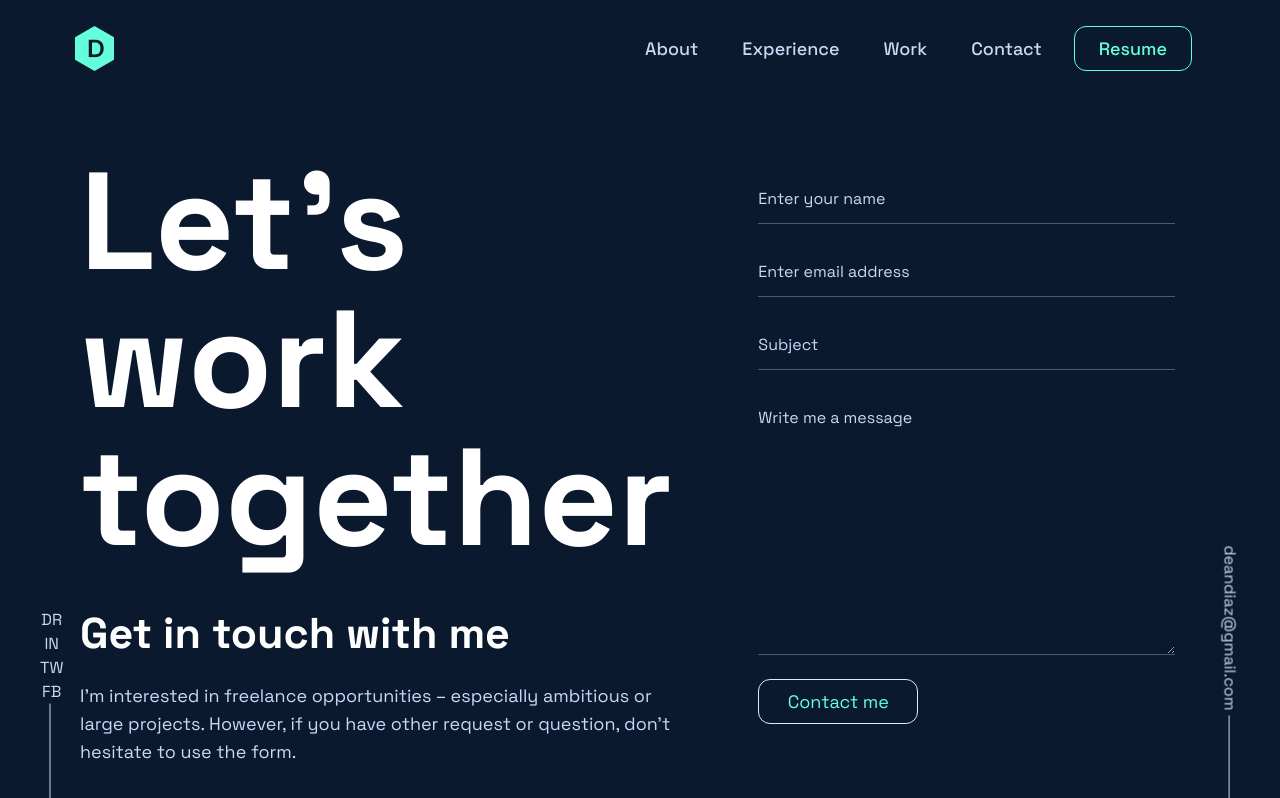
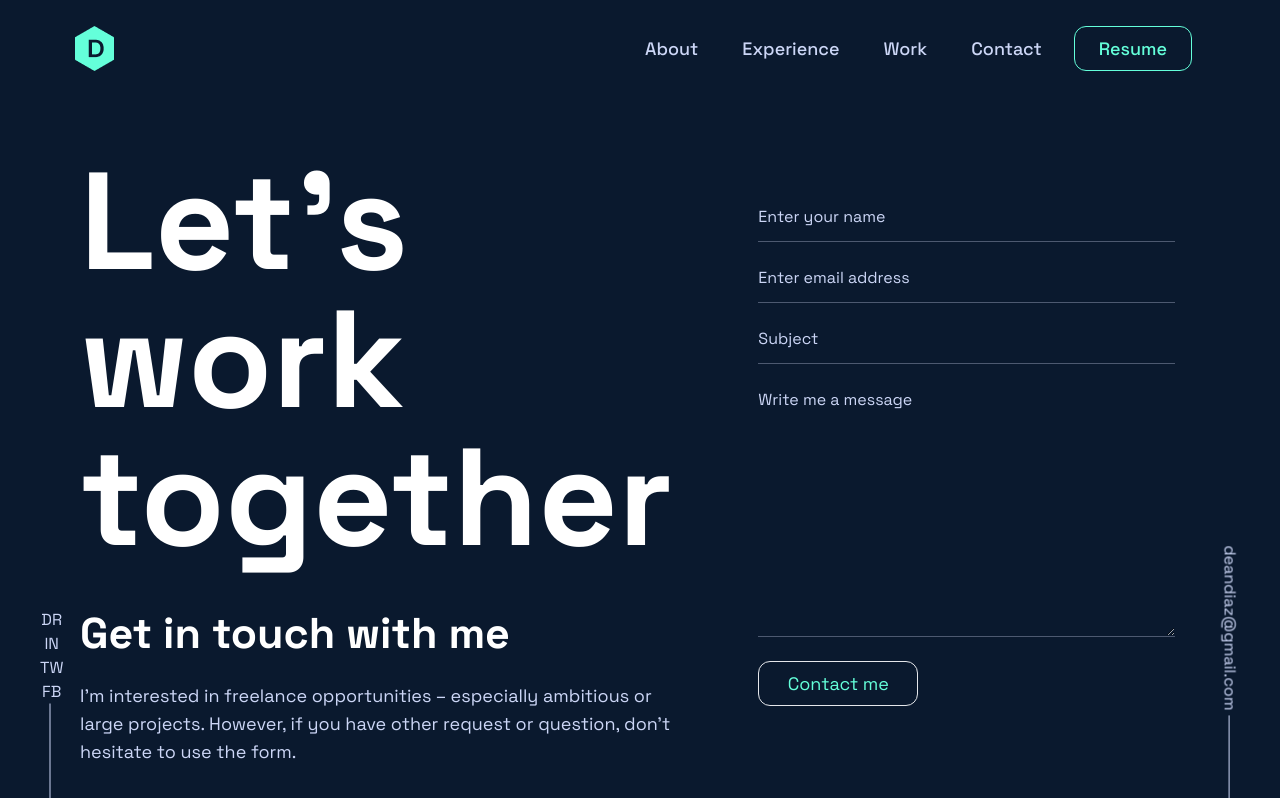
Before and after one commit to ikholil/disxtion2, a Next.js app: page /contact in a window 1280 px wide. Shown: the top 798 px of the page. Built offline with nearby package versions, Linux system fonts and the light colour scheme.

Commit message:
error fixed

```diff
--- a/components/contact/Contact.js
+++ b/components/contact/Contact.js
@@ -1,33 +1,40 @@
-import React from 'react';
-import Title from '../other/Title';
-import { Formik } from 'formik';
+import React from "react";
+import Title from "../other/Title";
+import { Formik } from "formik";
 const Contact = () => {
   return (
-        <div className='grid h-full mb-10 lg:h-[88vh] items-center  grid-cols-12 mx-4 sm:mx-14 md:mx-20 2xl:mx-72'>
-            <div className=' col-span-12 lg:col-span-7'>
-                <Title text='Let’s work together' />
-                <h2 className='text-white text-24 md:text-[43px] mt-9 font-bold'>Get in touch with me</h2>
-                <p className='text-small text-secondary leading-7 pr-10 mt-4'>I’m interested in freelance opportunities – especially ambitious or large projects. However, if you have other request or question, don’t hesitate to use the form.</p>
+    <div className="grid h-full mb-10 lg:h-[88vh] items-center  grid-cols-12 mx-4 sm:mx-14 md:mx-20 2xl:mx-72">
+      <div className=" col-span-12 lg:col-span-7">
+        <Title text="Let’s work together" />
+        <h2 className="text-white text-24 md:text-[43px] mt-9 font-bold">
+          Get in touch with me
+        </h2>
+        <p className="text-small text-secondary leading-7 pr-10 mt-4">
+          I’m interested in freelance opportunities – especially ambitious or
+          large projects. However, if you have other request or question, don’t
+          hesitate to use the form.
+        </p>
       </div>
-            <div className='col-span-12 lg:col-span-5 pb-10 mt-20 lg:mt-0 p-5 sm:p-[25px] 2xl:p-[60px] bg-card'>
-
+      <div className="col-span-12 lg:col-span-5 pb-10 mt-20 lg:mt-0 p-5 sm:p-[25px] 2xl:p-[60px] bg-card">
         <Formik
-                    initialValues={{ name: '', email: '', subject: '', message: '' }}
-                    validate={values => {
+          initialValues={{ name: "", email: "", subject: "", message: "" }}
+          validate={(values) => {
             const errors = {};
             if (!values.email) {
-                            errors.email = 'Email is Required';
+              errors.email = "Email is Required";
             } else if (
               !/^[A-Z0-9._%+-]+@[A-Z0-9.-]+\.[A-Z]{2,}$/i.test(values.email)
             ) {
-                            errors.email = 'Invalid email address';
+              errors.email = "Invalid email address";
             }
             if (!values.name) {
-                            errors.name = 'Name is Required';
-                        } if (!values.subject) {
-                            errors.subject = 'Subject is Required';
-                        } if (!values.message) {
-                            errors.message = 'Message is Required';
+              errors.name = "Name is Required";
+            }
+            if (!values.subject) {
+              errors.subject = "Subject is Required";
+            }
+            if (!values.message) {
+              errors.message = "Message is Required";
             }
             return errors;
           }}
@@ -49,47 +56,105 @@ const Contact = () => {
             /* and other goodies */
           }) => (
             <form onSubmit={handleSubmit}>
-                            <div className="relative z-0 mb-6 w-full group">
-                                <input type="text" onChange={handleChange}
+              <div className="relative z-0 mb-3 w-full group">
+                <input
+                  type="text"
+                  onChange={handleChange}
                   onBlur={handleBlur}
-                                    value={values.name} name="name" id="name" className="block custom-input border-none py-3 px-0 w-full text-sm text-gray-900 bg-transparent border-0 border-b-2 border-gray-300 appearance-none dark:text-white dark:border-gray-600  focus:outline-none focus:ring-0   peer" placeholder=" " required />
-                                <label htmlFor="name" className="peer-focus:font-medium absolute text-sm text-secondary dark:text-gray-400 duration-300 transform -translate-y-6 scale-75 top-3 -z-10 origin-[0] peer-focus:left-0   peer-placeholder-shown:scale-100 peer-placeholder-shown:translate-y-0 peer-focus:scale-75 peer-focus:-translate-y-6">Enter your name</label>
-                                <span className='text-red-500'> {errors.name && touched.name && errors.name}</span>
+                  value={values.name}
+                  name="name"
+                  id="name"
+                  className="block custom-input border-none py-3 px-0 w-full text-sm text-gray-900 bg-transparent border-0 border-b-2 border-gray-300 appearance-none dark:text-white dark:border-gray-600  focus:outline-none focus:ring-0   peer"
+                  placeholder=" "
+                  required
+                />
+                <label
+                  htmlFor="name"
+                  className="peer-focus:font-medium absolute text-sm text-secondary dark:text-gray-400 duration-300 transform -translate-y-6 scale-75 top-3 -z-10 origin-[0] peer-focus:left-0   peer-placeholder-shown:scale-100 peer-placeholder-shown:translate-y-0 peer-focus:scale-75 peer-focus:-translate-y-6"
+                >
+                  Enter your name
+                </label>
+                <span className="text-red-500 h-5 block">
+                  {" "}
+                  {errors.name && touched.name && errors.name}
+                </span>
+              </div>
+              <div className="relative z-0 mb-3 w-full group">
+                <input
+                  type="email"
+                  onChange={handleChange}
+                  onBlur={handleBlur}
+                  value={values.email}
+                  name="email"
+                  id="email"
+                  className="block custom-input border-none py-3 px-0 w-full text-sm text-gray-900 bg-transparent border-0 border-b-2 border-gray-300 appearance-none   focus:outline-none focus:ring-0  peer"
+                  placeholder=" "
+                  required
+                />
+                <label
+                  htmlFor="email"
+                  className="peer-focus:font-medium absolute text-sm text-secondary dark:text-gray-400 duration-300 transform -translate-y-6 scale-75 top-3 -z-10 origin-[0] peer-focus:left-0   peer-placeholder-shown:scale-100 peer-placeholder-shown:translate-y-0 peer-focus:scale-75 peer-focus:-translate-y-6"
+                >
+                  Enter email address
+                </label>
+                <span className="text-red-500 h-5 block">
+                  {" "}
+                  {errors.email && touched.email && errors.email}
+                </span>
+              </div>
+              <div className="relative z-0 mb-3 w-full group">
+                <input
+                  onChange={handleChange}
+                  onBlur={handleBlur}
+                  value={values.subject}
+                  type="text"
+                  id="subject"
+                  name="subject"
+                  className="block custom-input border-none py-3 px-0 w-full text-sm text-gray-900 bg-transparent border-0 border-b-2 border-gray-300 appearance-none   focus:outline-none focus:ring-0  peer"
+                  placeholder=" "
+                  required
+                />
+                <label
+                  htmlFor="subject"
+                  className="peer-focus:font-medium absolute text-sm text-secondary dark:text-gray-400 duration-300 transform -translate-y-6 scale-75 top-3 -z-10 origin-[0] peer-focus:left-0   peer-placeholder-shown:scale-100 peer-placeholder-shown:translate-y-0 peer-focus:scale-75 peer-focus:-translate-y-6"
+                >
+                  Subject
+                </label>
+                <span className="text-red-500 h-5 block">
+                  {" "}
+                  {errors.subject && touched.subject && errors.subject}
+                </span>
               </div>
               <div className="relative z-0 mb-6 w-full group">
-                                <input type="email" onChange={handleChange}
+                <textarea
+                  rows="10"
+                  onChange={handleChange}
                   onBlur={handleBlur}
-                                    value={values.email} name="email" id="email" className="block custom-input border-none py-3 px-0 w-full text-sm text-gray-900 bg-transparent border-0 border-b-2 border-gray-300 appearance-none   focus:outline-none focus:ring-0  peer" placeholder=" " required />
-                                <label htmlFor="email" className="peer-focus:font-medium absolute text-sm text-secondary dark:text-gray-400 duration-300 transform -translate-y-6 scale-75 top-3 -z-10 origin-[0] peer-focus:left-0   peer-placeholder-shown:scale-100 peer-placeholder-shown:translate-y-0 peer-focus:scale-75 peer-focus:-translate-y-6">Enter email address</label>
-                                <span className='text-red-500'> {errors.email && touched.email && errors.email}</span>
-                            </div>
-                            <div className="relative z-0 mb-6 w-full group">
-                                <input onChange={handleChange}
-                                    onBlur={handleBlur}
-                                    value={values.subject} type="text" id="subject" name="subject" className="block custom-input border-none py-3 px-0 w-full text-sm text-gray-900 bg-transparent border-0 border-b-2 border-gray-300 appearance-none   focus:outline-none focus:ring-0  peer" placeholder=" " required />
-                                <label htmlFor="subject" className="peer-focus:font-medium absolute text-sm text-secondary dark:text-gray-400 duration-300 transform -translate-y-6 scale-75 top-3 -z-10 origin-[0] peer-focus:left-0   peer-placeholder-shown:scale-100 peer-placeholder-shown:translate-y-0 peer-focus:scale-75 peer-focus:-translate-y-6">Subject</label>
-                                <span className='text-red-500'> {errors.subject && touched.subject && errors.subject}</span>
-                            </div>
-                            <div className="relative z-0 mb-6 w-full group">
-                                <textarea rows='10' onChange={handleChange}
-                                    onBlur={handleBlur}
-                                    value={values.message} id="message" name='message' className="block custom-input border-none py-2.5 px-0 w-full text-sm text-gray-900 bg-transparent border-0 border-b-2 border-gray-300 appearance-none  focus:outline-none focus:ring-0  peer" placeholder=" " required />
-                                <label htmlFor="message" className="peer-focus:font-medium absolute text-sm text-secondary dark:text-gray-400 duration-300 transform -translate-y-6 scale-75 top-3 -z-10 origin-[0] peer-focus:left-0  peer-placeholder-shown:scale-100 peer-placeholder-shown:translate-y-0 peer-focus:scale-75 peer-focus:-translate-y-6">Write me a message</label>
-                                <span className='text-red-500'> {errors.message && touched.message && errors.message}</span>
+                  value={values.message}
+                  id="message"
+                  name="message"
+                  className="block custom-input border-none py-2.5 px-0 w-full text-sm text-gray-900 bg-transparent border-0 border-b-2 border-gray-300 appearance-none  focus:outline-none focus:ring-0  peer"
+                  placeholder=" "
+                  required
+                />
+                <label
+                  htmlFor="message"
+                  className="peer-focus:font-medium absolute text-sm text-secondary dark:text-gray-400 duration-300 transform -translate-y-6 scale-75 top-3 -z-10 origin-[0] peer-focus:left-0  peer-placeholder-shown:scale-100 peer-placeholder-shown:translate-y-0 peer-focus:scale-75 peer-focus:-translate-y-6"
+                >
+                  Write me a message
+                </label>
+                <span className="text-red-500 h-5 block">
+                  {" "}
+                  {errors.message && touched.message && errors.message}
+                </span>
               </div>
 
-                            <button className='border-1 w-40 border-primary border-solid rounded-xl inline-block text-small  py-2 px-6 text-primary  hover:text-primary '>Contact me</button>
-
-
-
-
-
-
+              <button className="border-1 w-40 border-primary border-solid rounded-xl inline-block text-small  py-2 px-6 text-primary  hover:text-primary ">
+                Contact me
+              </button>
             </form>
           )}
         </Formik>
-
-
       </div>
     </div>
   );
--- a/components/other/Tab.js
+++ b/components/other/Tab.js
@@ -35,8 +35,8 @@ const Tabs = () => {
                 <p className="text-secondary my-5">{tab.time}</p>
                 <div className="flex flex-col">
                   {
-                    tab.role.map(item => (
-                        <div className="flex mb-4">
+                    tab.role.map((item, i) => (
+                        <div key={i} className="flex mb-4">
                     <div className="p-[10px]">
                       <BsPlay className="text-primary" />
                     </div>
--- a/components/work/Work.js
+++ b/components/work/Work.js
@@ -13,7 +13,7 @@ const Work = () => {
           <Title text="Some Things I’ve Built" />
         </div>
         {featuredProject.map((project, index) => (
-          <div className={`flex gap-4 lg:gap-10 lg:mb-10 ${project.id % 2 == 0 && 'flex-row-reverse'}`}>
+          <div key={project.id} className={`flex gap-4 lg:gap-10 lg:mb-10 ${project.id % 2 == 0 && 'flex-row-reverse'}`}>
             <div
               key={project.name}
               className={`col-span-12 project w-[100%] lg:col-span-7 `}
@@ -23,6 +23,7 @@ const Work = () => {
                 width={600}
                 height={400}
                 layout="responsive"
+                alt="project img"
               />
             </div>
             <div className={`col-span-12 project grid items-center lg:col-span-5`}>
```
Also changed, not shown: components/header/Header.js (+60 -30 lines), components/home/HomePage.js (+20 -13 lines). Lines whose indentation alone changed are shown as unchanged.
